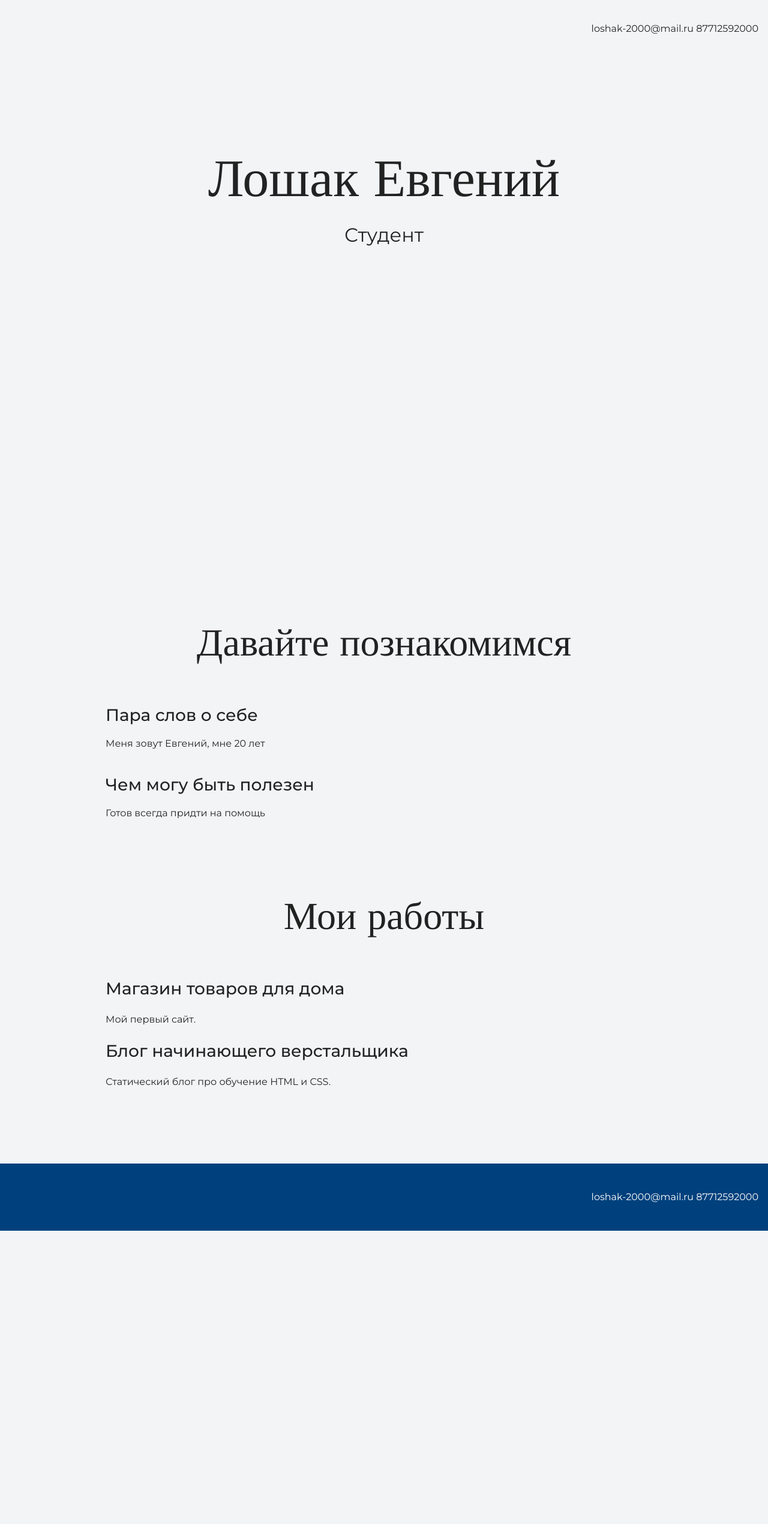
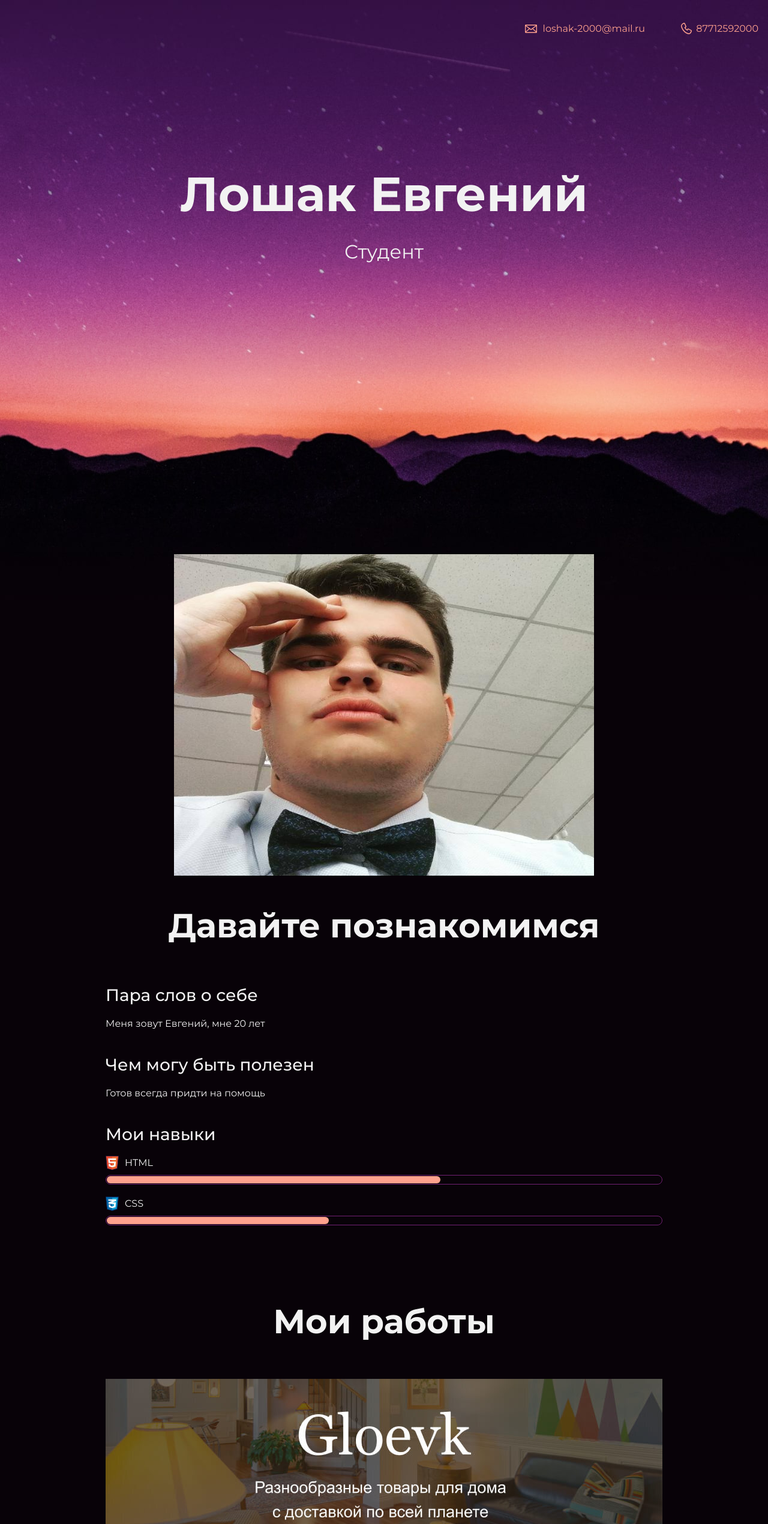
Before and after one commit to loshak-evgeniy/my-site, a plain HTML site: page index.html in a window 1280 px wide. Shown: the top 2541 px of the page at 60% size. Before the commit the page ends 2052 px from the top, so only its background shows below. Drawn offline with nearby package versions, Linux system fonts and the light colour scheme.

Commit message:
изменения

```diff
--- a/index.html
+++ b/index.html
@@ -10,8 +10,9 @@
   <body>
     <header class="page-header">
 <div class="container">
-      loshak-2000@mail.ru
-87712592000
+<a class="header-email"
+a href="mailto:loshak-2000@mail.ru">loshak-2000@mail.ru</a>
+    <a class="header-phone" href="tel:87712592000">87712592000</a>
  </div>
     </header>
 
@@ -24,21 +25,37 @@
 
     <section class="intro">
 <div class="container">
+<figure class="user-image">
+  <img src="files/pp.png" width="700" height="536" alt="Фотография Неопознанного Енота">
+</figure>
+<div>
       <h2 class="subheading">Давайте познакомимся</h2>
       <h3>Пара слов о себе</h3>
       <p>Меня зовут Евгений, мне 20 лет</p>
       <h3>Чем могу быть полезен</h3>
       <p>Готов всегда придти на помощь</p>
 </div>
+<div class="skills">
+  <h3>Мои навыки</h3>
+  <dl class="skills-list">
+    <dt class="skill-html">HTML</dt>
+    <dd class="level"><div style="width: 60%;">60%</div></dd>
+    <dt class="skill-css">CSS</dt>
+    <dd class="level"><div style="width: 40%;">40%</div></dd>
+  </dl>
+</div>
+</div>
     </section>
 
     <section class="portfolio">
  <div class="container">
       <h2 class="subheading">Мои работы</h2>
-
+<figure class="project-image">
+  <img src="files/project.jpg" width="928" height="536" alt="Cайт магазина товаров для дома">
+</figure>
       <h3>Магазин товаров для дома</h3>
       <p>Мой первый сайт.</p>
-
+<a class="button" href="source/project/index.html">Открыть страницу</a>
       <h3>Блог начинающего верстальщика</h3>
       <p>Статический блог про обучение HTML и CSS.</p>
  </div>
@@ -46,8 +63,8 @@
 
     <footer class="page-footer">
  <div class="container">
-      loshak-2000@mail.ru
-87712592000
+<a class="footer-email" href="mailto:loshak-2000@mail.ru">loshak-2000@mail.ru</a>
+        <a class="footer-phone" href="tel:87712592000">87712592000</a>
     </footer>
   </body>
 </div>
--- a/style.css
+++ b/style.css
@@ -4,8 +4,8 @@ body {
   font-family: "Montserrat", "Helvetica", "Arial", sans-serif;
   font-size: 16px;
   line-height: 32px;
-  color: #222222;
-  background-color: #f2f4f6;
+  color: #f2f2f2;
+  background-color: #080208;
   background-image: url("img/hero-bg.jpg");
   background-repeat: no-repeat;
   background-position: top center;
@@ -18,7 +18,7 @@ body {
 }
 
 .page-header {
-  margin: 0 0 160px;
+  margin: 0 0 180px;
   padding: 32px 0 32px;
 }
 
@@ -30,7 +30,7 @@ body {
 
 .page-header a {
   margin-left: 56px;
-  color: #288be6;
+  color: #fea18d;
   text-decoration: none;
   background-repeat: no-repeat;
   background-position: left;
@@ -38,16 +38,16 @@ body {
 
 .header-email {
   padding-left: 30px;
-  background-image: url("img/icon-email-header.svg");
+  background-image: url("img/icon-email.svg");
 }
 
 .header-phone {
   padding-left: 25px;
-  background-image: url("img/icon-phone-header.svg");
+  background-image: url("img/icon-phone.svg");
 }
 
 .hero-image {
-  margin-bottom: 620px;
+  margin-bottom: 480px;
 }
 
 .hero-image .container {
@@ -56,11 +56,9 @@ body {
 }
 
 .heading {
-  margin: 0 0 16px;
-  font-family: "Old Standard TT", "Times", "Times New Roman", serif;
-  font-size: 88px;
+  margin: 0 0 24px;
+  font-size: 80px;
   line-height: 96px;
-  font-weight: 400;
 }
 
 .hero-image p {
@@ -75,10 +73,8 @@ body {
 
 .subheading {
   margin: 0 0 56px;
-  font-family: "Old Standard TT", "Times", "Times New Roman", serif;
-  font-size: 64px;
+  font-size: 56px;
   line-height: 80px;
-  font-weight: 400;
   text-align: center;
 }
 
@@ -123,15 +119,15 @@ body {
   padding: 0;
   height: 14px;
   font-size: 0;
-  background-color: #ffffff;
-  border: 1px solid #86c3fa;
+  background-color: #080208;
+  border: 1px solid #712073;
   border-radius: 8px;
 }
 
 .level div {
   margin: 1px;
   height: 12px;
-  background-color: #288be6;
+  background-color: #fea18d;
   border-radius: 6px;
 }
 
@@ -165,19 +161,18 @@ body {
   text-decoration: none;
   text-transform: uppercase;
   border-radius: 4px;
-  background-color: #288be6;
+  background-color: #712073;
   color: #ffffff;
 }
 
 .page-footer {
   padding: 40px 0;
-  background-color: #00417d;
-  color: #ffffff;
+  background-color: #260c26;
 }
 
 .page-footer a {
   margin-left: 56px;
-  color: inherit;
+  color: #fea18d;
   text-decoration: none;
   background-repeat: no-repeat;
   background-position: left;
@@ -185,10 +180,10 @@ body {
 
 .footer-email {
   padding-left: 30px;
-  background-image: url("img/icon-email-footer.svg");
+  background-image: url("img/icon-email.svg");
 }
 
 .footer-phone {
   padding-left: 25px;
-  background-image: url("img/icon-phone-footer.svg");
+  background-image: url("img/icon-phone.svg");
 }
```
Also changed, not shown: files/pp.png (added), files/project.jpg (added), files/user.jpg (added), img/hero-bg.jpg (added), img/icon-css.svg (added), img/icon-email-footer.svg (added), img/icon-email-header.svg (added), img/icon-email.svg (added), img/icon-html.svg (added), img/icon-phone-footer.svg (added), img/icon-phone-header.svg (added), img/icon-phone.svg (added).
